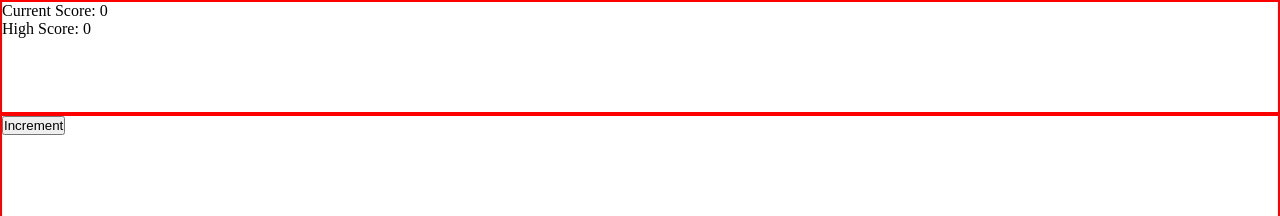
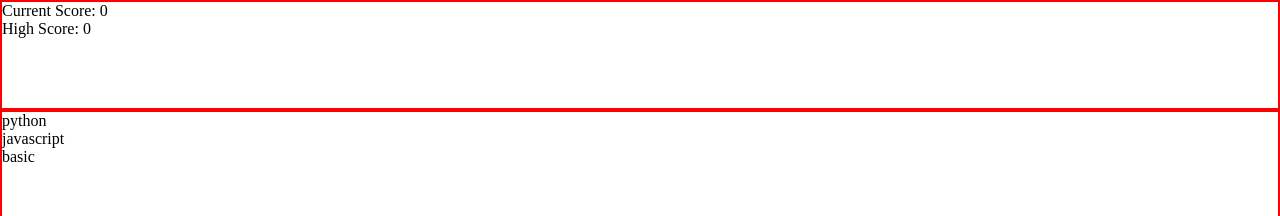
Before and after one commit to JoaoMateus98/memory-card, a React (Create React App) app: page / in a window 1280 px wide. Shown: the top 216 px of the page. Built offline with nearby package versions, Linux system fonts and the light colour scheme.

Commit message:
cardContainer now returns cards

```diff
--- a/src/components/Card.js
+++ b/src/components/Card.js
@@ -0,0 +1,7 @@
+import React from "react";
+
+const Card = (props) => {
+  return <div className="card">{props.name}</div>;
+};
+
+export default Card;
--- a/src/components/CardContainer.js
+++ b/src/components/CardContainer.js
@@ -1,11 +1,19 @@
-import React from "react";
+import React, { useState } from "react";
+import Card from "./Card";
 import "../styles/CardContainer.css";
 
 const CardContainer = (props) => {
+  const [cardList, setCardList] = useState([
+    { key: "python" },
+    { key: "javascript" },
+    { key: "basic" },
+  ]);
+
   return (
     <div className="card-container">
-      {/* delete this */}
-      <button onClick={props.incrementScore}>Increment</button>
+      {cardList.map((card) => {
+        return <Card name={card.key} />;
+      })}
     </div>
   );
 };
```
